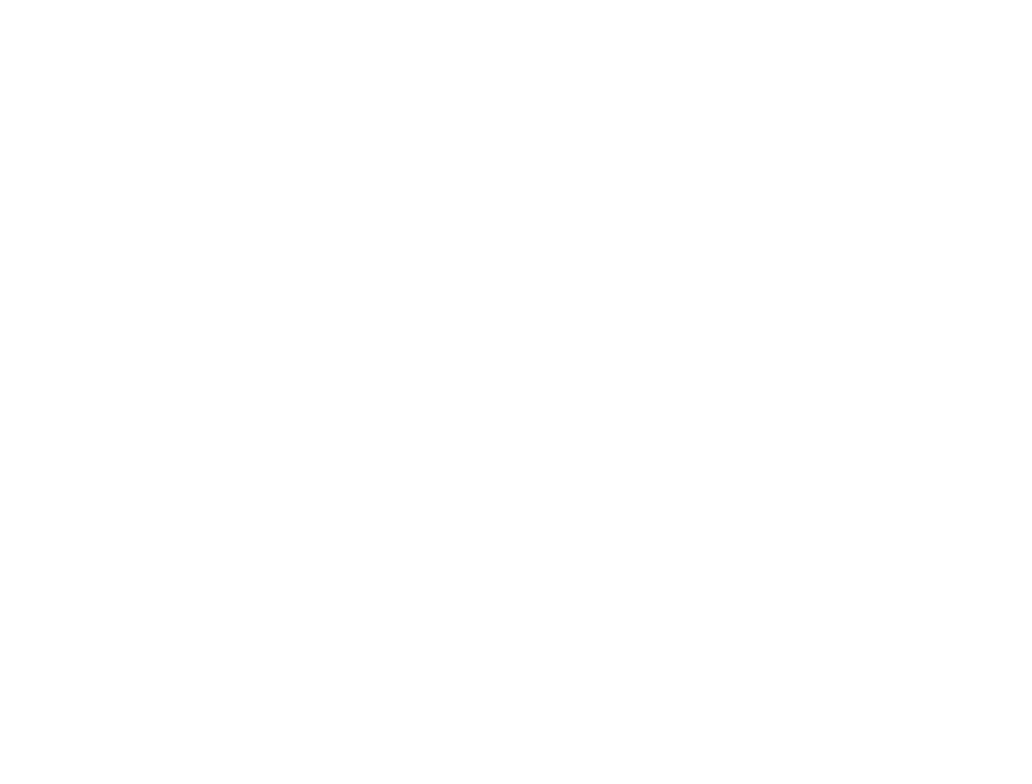
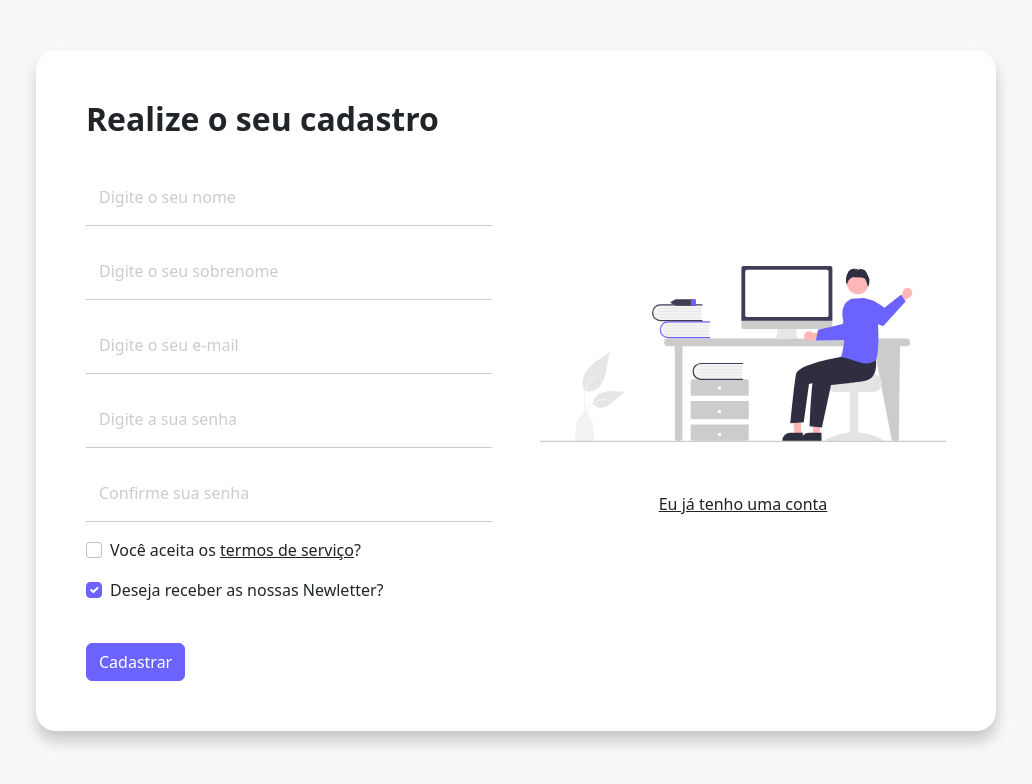
Before and after one commit to willianapamorim/formulario-de-login, a plain HTML site: page registro.html in a window 1280 px wide. Shown: the whole page, without its empty margins (124-1156 px from the left). Drawn offline with nearby package versions, Linux system fonts and the light colour scheme.

Commit message:
finalizei formulário

```diff
--- a/CSS/style.css
+++ b/CSS/style.css
@@ -1 +1,96 @@
 @charset "UTF-8";
+
+body {
+    background-color: #f8f8f8;
+}
+
+/*form*/
+
+#form-container {
+    background-color: #FFF;
+    border-radius: 20px;
+    box-shadow: 0.5px 10px 15px rgba(0, 0, 0, 0.2);
+    margin: 25px auto;
+    padding: 25px;
+}
+
+#form-container h2 {
+    font-weight: 900;
+    margin-bottom: 30px;
+}
+
+#form-container a {
+    color: #222;
+    transition: 0.5s;
+}
+
+#form-container a:hover {
+    color: #6c63ff;
+}
+
+#form-container form {
+    padding-bottom: 0;
+}
+
+#form-container .form-control {
+    border: none;
+    border-bottom: 1px solid #CCC;
+    border-radius: 0;
+}
+
+#form-container .form-control:focus {
+    box-shadow: none;
+}
+
+#form-container .form-floating label {
+    color: #CCC;
+}
+
+#form-container .form-floating > .form-control:focus~label {
+    color: #222;
+}
+
+#form-container input[type="submit"],
+#form-container input[type="checkbox"]:checked {
+    background-color: #6c63ff;
+    border-color: #6c63ff;
+}
+
+.btn.btn-primary {
+    width: 100%;
+    margin-top: 25px;
+}
+
+/*Imagem*/
+
+.row.align-items-center {
+    align-content: center;
+    height: 100%;
+    padding: 75px 0;
+}
+
+.col-md-6.order-md-1 {
+    padding-top: 50px;
+}
+
+#link-container {
+    text-align: center;
+    padding-top: 50px;
+}
+
+/*Media tablet para cima*/
+
+@media(min-width: 768px) {
+    #form-container {
+        margin: 50px auto;
+        padding: 50px;
+    }
+
+    .btn.btn-primary {
+        width: auto;
+    }
+
+    .col-md-6.order-md-1 {
+        padding-top: 0;
+    }
+}
--- a/registro.html
+++ b/registro.html
@@ -13,6 +13,61 @@
     <title>Registro</title>
 </head>
 <body>
-
+    <div class="container col-11 col-md-9" id="form-container">
+        <div class="row gx-5">
+            <div class="col-md-6">
+                <h2>Realize o seu cadastro</h2>
+                <form>
+                    <div class="form-floating mb-3">
+                        <input type="text" class="form-control" id="name" name="name" placeholder="Digite o seu nome">
+                        <label for="name" class="form-label">Digite o seu nome</label>
+                    </div>
+                    <div class="form-floating mb-3">
+                        <input type="text" class="form-control" id="lastname" name="lastname" placeholder="Digite o seu sobrenome">
+                        <label for="lastname" class="form-label">Digite o seu sobrenome</label>
+                    </div>
+                    <div class="form-floating mb-3">
+                        <input type="email" class="form-control" id="email" name="email" placeholder="Digite o seu e-mail">
+                        <label for="email" class="form-label">Digite o seu e-mail</label>
+                    </div>
+                    <div class="form-floating mb-3">
+                        <input type="password" class="form-control" id="password" name="password" placeholder="Digite a sua senha">
+                        <label for="password" class="form-label">Digite a sua senha</label>
+                    </div>
+                    <div class="form-floating mb-3">
+                        <input type="password" class="form-control" id="confirmpassword" name="confirmpassword" placeholder="Confiirme a sua senha">
+                        <label for="confirmpassword" class="form-label">Confirme sua senha</label>
+                    </div>
+                    <div class="mb-3">
+                        <div class="form-check mb-2">
+                            <input type="checkbox" class="form-check-input" value="" id="agree-form" name="agree-form">
+                            <label for="agree-form" class="form-check-label">
+                                Você aceita os <a href="#">termos de serviço</a>?
+                            </label>
+                        </div>
+                    </div>
+                    <div class="mb-3">
+                        <div class="form-check mb-2">
+                            <input type="checkbox" class="form-check-input" checked id="newsletter" name="newsletter">
+                            <label for="newsletter" class="form-check-label">
+                                Deseja receber as nossas Newletter?
+                            </label>
+                        </div>
+                    </div>
+                    <input type="submit" class="btn btn-primary" value="Cadastrar">
+                </form>
+            </div>
+            <div class="col-md-6">
+                <div class="row align-items-center">
+                    <div class="col-12">
+                        <img src="img/hello.svg" alt="Yela de registro" class="img-fluid">
+                    </div>
+                    <div class="col-12" id="link-container">
+                        <a href="index.html">Eu já tenho uma conta</a>
+                    </div>
+                </div>
+            </div>
+        </div>
+    </div>
 </body>
 </html>
```
